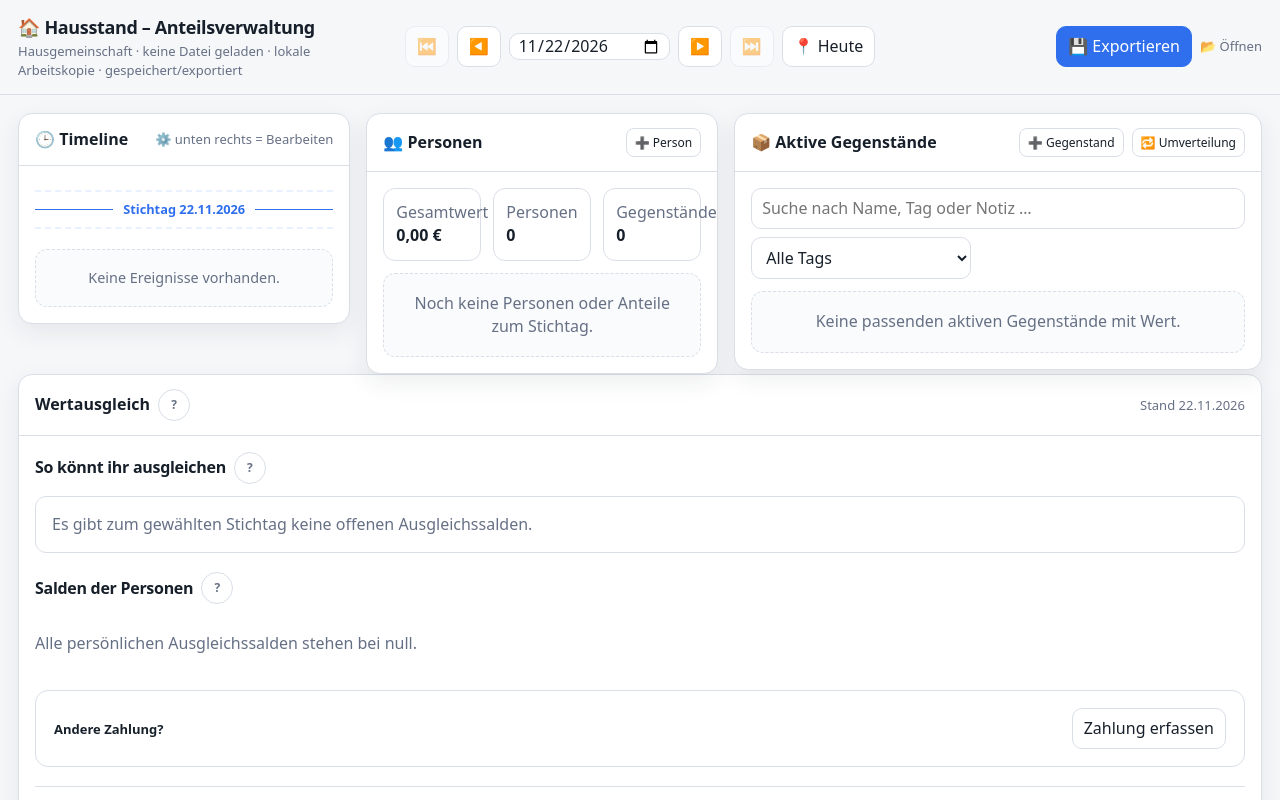
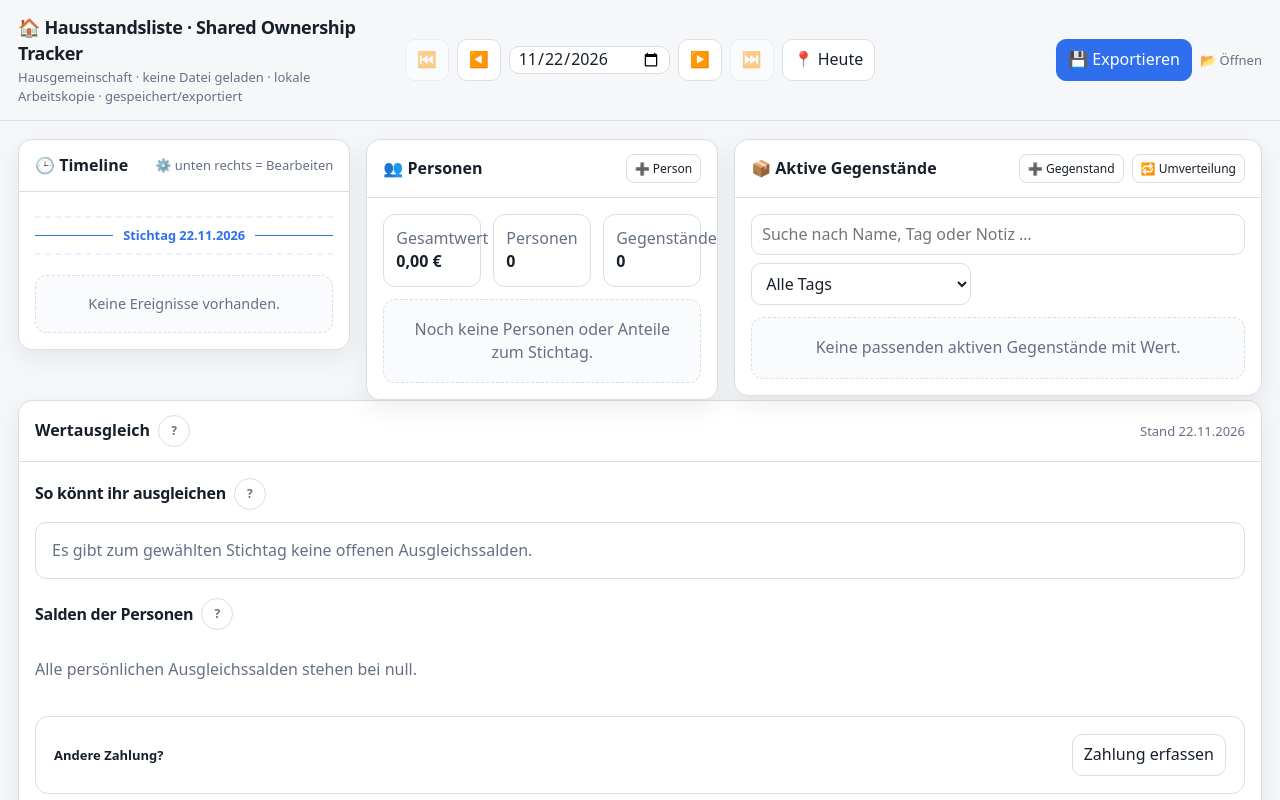
Before and after one commit to Uli-Z/hausstandsliste, a Svelte app in the folder hausstand-svelte/: page / in a window 1280 px wide. Shown: the top 800 px of the page. Built offline with nearby package versions, Linux system fonts and the light colour scheme.

Commit message:
chore: use Hausstandsliste and Shared Ownership Tracker branding

```diff
--- a/hausstand-svelte/index.html
+++ b/hausstand-svelte/index.html
@@ -3,7 +3,7 @@
   <head>
     <meta charset="utf-8" />
     <meta name="viewport" content="width=device-width, initial-scale=1" />
-    <title>Hausstand – Anteilsverwaltung</title>
+    <title>Hausstandsliste – Shared Ownership Tracker</title>
   </head>
   <body>
     <div id="app"></div>
--- a/hausstand-svelte/src/components/Header.svelte
+++ b/hausstand-svelte/src/components/Header.svelte
@@ -37,7 +37,7 @@
 <header>
   <div class="topbar">
     <div class="brand">
-      <h1>🏠 Hausstand – Anteilsverwaltung</h1>
+      <h1>🏠 Hausstandsliste · Shared Ownership Tracker</h1>
       <p>{$appState.project.community?.name || 'Hausgemeinschaft'} · {$appState.fileName || 'keine Datei geladen'} · {$appState.secure ? 'verschlüsselt geöffnet (kein Klartext-Browsercache)' : 'lokale Arbeitskopie'} · {$appState.dirty ? 'ungespeicherte Änderungen' : 'gespeichert/exportiert'}</p>
     </div>
 
--- a/hausstand-svelte/ui-v2/App.svelte
+++ b/hausstand-svelte/ui-v2/App.svelte
@@ -56,7 +56,7 @@
   {#if route.page === 'dashboard'}
     <section class="workspace-intro">
       <div class="workspace-intro-copy">
-        <span class="eyebrow">HAUSSTAND / ÜBERSICHT</span>
+        <span class="eyebrow">HAUSSTANDSLISTE / ÜBERSICHT</span>
         <h1>Alles im Blick.</h1>
         <p>Bestand verwalten, Anteile nachvollziehen und Forderungen transparent ausgleichen.</p>
       </div>
--- a/hausstand-svelte/ui-v2/index.html
+++ b/hausstand-svelte/ui-v2/index.html
@@ -3,6 +3,6 @@
   <meta charset="UTF-8">
   <meta name="viewport" content="width=device-width, initial-scale=1.0">
   <meta name="theme-color" content="#193d32">
-  <meta name="description" content="Hausstand – neuer UI-Entwurf mit derselben fachlichen Funktionalität.">
-  <title>Hausstand · neuer Entwurf</title>
+  <meta name="description" content="Hausstandsliste – a shared ownership tracker for jointly owned belongings.">
+  <title>Hausstandsliste – Shared Ownership Tracker</title>
 </head><body><div id="app"></div><script type="module" src="./main.js"></script></body></html>
--- a/hausstand-svelte/ui-v3/App.svelte
+++ b/hausstand-svelte/ui-v3/App.svelte
@@ -112,7 +112,7 @@
   <aside class="sidebar" aria-label="Hauptnavigation">
     <div class="brand">
       <span class="brand-mark" aria-hidden="true">H</span>
-      <div class="brand-name"><strong>Hausstand</strong><span>Gemeinsam verwalten</span></div>
+      <div class="brand-name"><strong>Hausstandsliste</strong><span>Shared Ownership Tracker</span></div>
     </div>
 
     <nav class="sidebar-links" aria-label="Arbeitsbereiche">
@@ -133,7 +133,7 @@
     <header class="app-header">
       <div class="header-context">
 
-        <strong><span class="mobile-header-brand">Hausstand · </span>{$appState.project.community?.name || 'Meine Hausgemeinschaft'}</strong>
+        <strong><span class="mobile-header-brand">Hausstandsliste · </span>{$appState.project.community?.name || 'Meine Hausgemeinschaft'}</strong>
       </div>
       <div class="header-actions">
         <span class="working-indicator" title={$appState.secure ? 'Passwortgeschütztes Projekt: keine Klartext-Arbeitskopie im Browser' : 'Nicht verschlüsselte Projekte haben eine lokale Arbeitskopie im Browser'}>
--- a/hausstand-svelte/ui-v3/index.html
+++ b/hausstand-svelte/ui-v3/index.html
@@ -1 +1 @@
-<!doctype html><html lang="de"><head><meta charset="UTF-8"/><meta name="viewport" content="width=device-width,initial-scale=1"/><meta name="theme-color" content="#172c3b"/><title>Hausstand – intuitive Oberfläche</title></head><body><div id="app"></div><script type="module" src="./main.js"></script></body></html>
+<!doctype html><html lang="de"><head><meta charset="UTF-8"/><meta name="viewport" content="width=device-width,initial-scale=1"/><meta name="theme-color" content="#172c3b"/><title>Hausstandsliste – Shared Ownership Tracker</title></head><body><div id="app"></div><script type="module" src="./main.js"></script></body></html>
```
